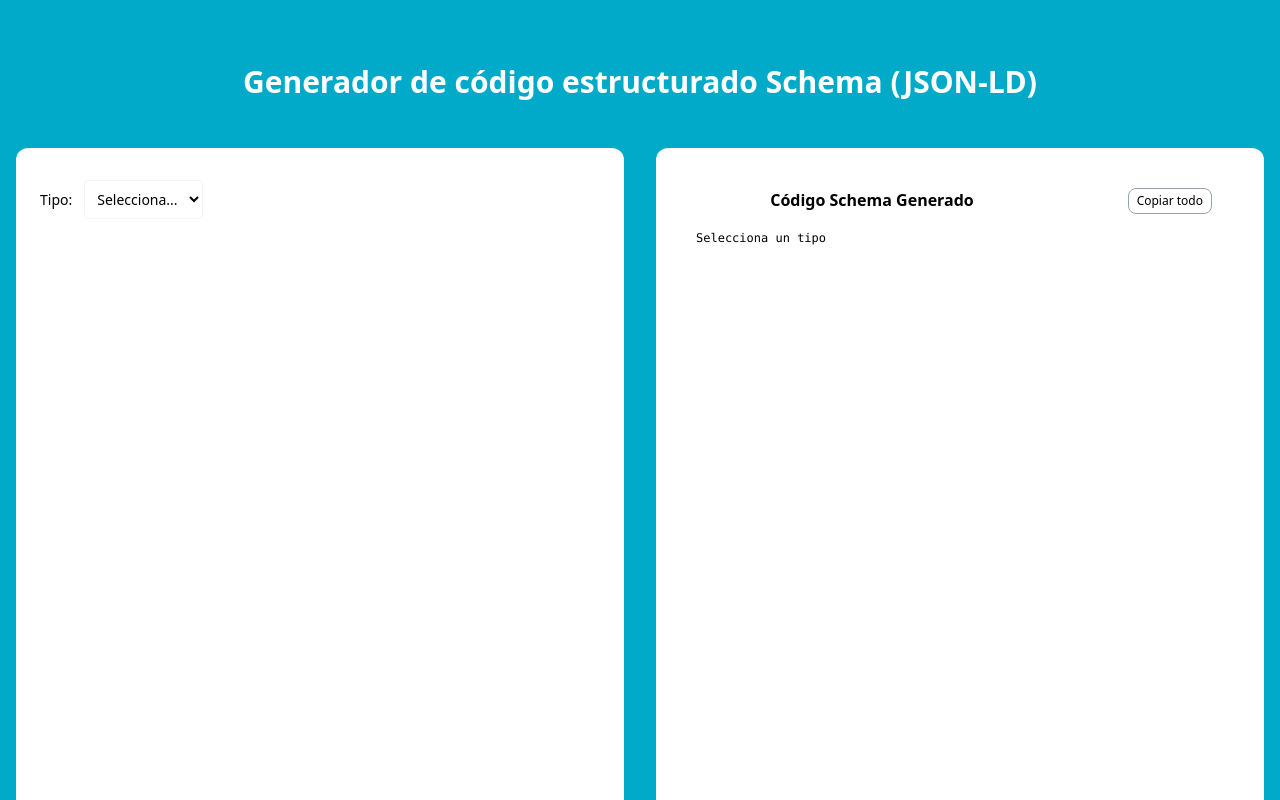
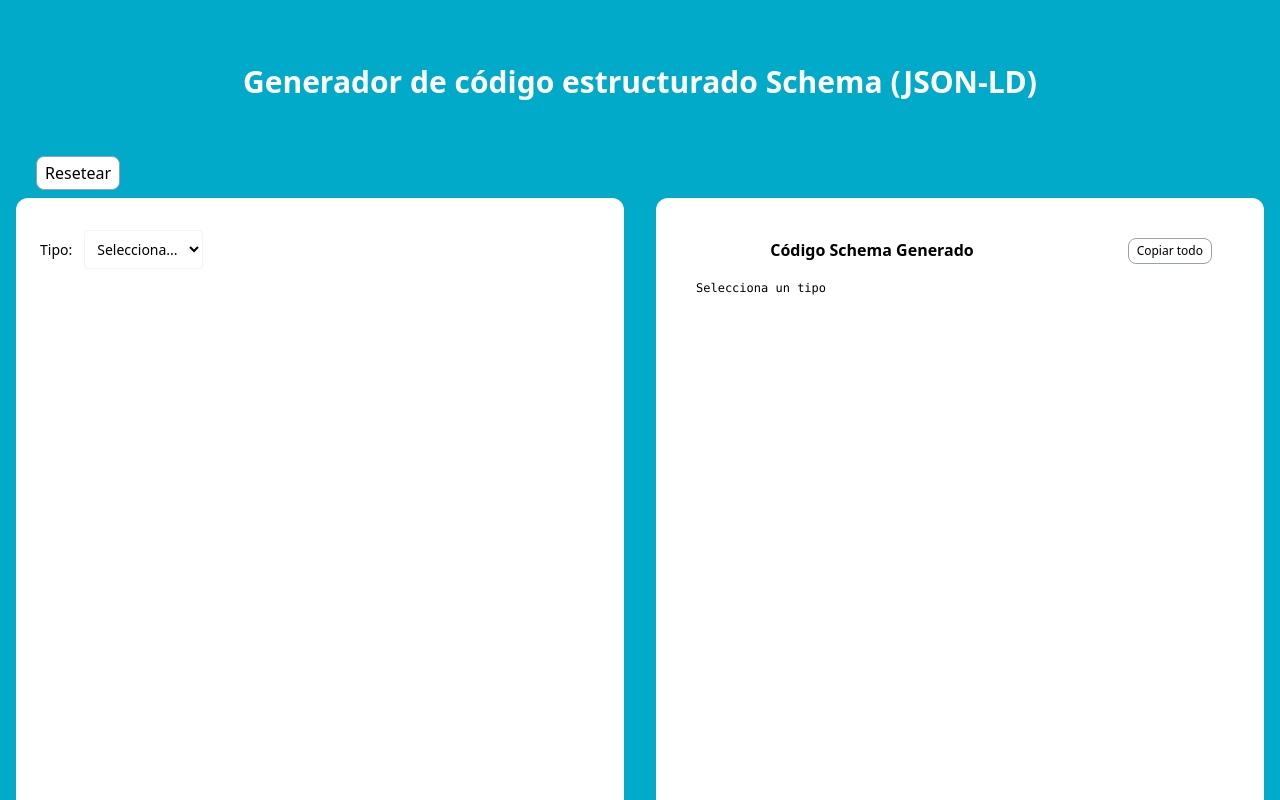
Before and after one commit to DiegoChilleron/schemaform, a React (Vite) app: page / in a window 1280 px wide. Shown: the top 800 px of the page. Built offline with nearby package versions, Linux system fonts and the light colour scheme.

Commit message:
add Reset button

```diff
--- a/src/App.tsx
+++ b/src/App.tsx
@@ -4,8 +4,8 @@ import { InputForm } from "./components/Form/InputForm";
 import { getSchemaOutputComponent } from "./helpers/getSchemaOutputComponent";
 import { FormData, ImageDimensions } from "./types.ts";
 
-export const App: React.FC = () => {
-  const [formData, setFormData] = useState<FormData>({
+// Definir los valores iniciales del formulario
+const initialFormData: FormData = {
   url: "",
   type: "",
   title: "",
@@ -22,9 +22,17 @@ export const App: React.FC = () => {
   aggregateRating: true,
   viewCount: "121",
   ratingValue: "4.9"
-  });
+};
 
+export const App: React.FC = () => {
+  const [formData, setFormData] = useState<FormData>(initialFormData);
   const [imageDimensions, setImageDimensions] = useState<ImageDimensions | null>(null);
+
+  // Función para resetear el formulario
+  const handleReset = useCallback(() => {
+    setFormData(initialFormData);
+    setImageDimensions(null);
+  }, []);
 
   // Manejador general que procesa correctamente checkboxes y otros tipos de input.
   const handleInputChange = useCallback(
@@ -59,6 +67,13 @@ export const App: React.FC = () => {
   return (
     <div className="app">
       <h1>Generador de código estructurado Schema (JSON-LD)</h1>
+      <div className="p-2">
+        <button
+          onClick={handleReset}
+          className="btn-reset">
+          Resetear
+        </button>
+      </div>
       <div className="app__container">
         <InputForm
           formData={formData}
--- a/src/helpers/getSchemaOutputComponent.ts
+++ b/src/helpers/getSchemaOutputComponent.ts
@@ -14,12 +14,12 @@ export const getSchemaOutputComponent = (
   url: string
 ): React.FC<{ formData: FormData; imageDimensions: ImageDimensions | null }> => {
   if (url.startsWith("https://neuronup.us")) return SchemaNeuronUPEN;
-  if (url.startsWith("https://neuronup.com/br")) return SchemaNeuronUPBR;
-  if (url.startsWith("https://neuronup.com/fr")) return SchemaNeuronUPFR;
-  if (url.startsWith("https://neuronup.com/it")) return SchemaNeuronUPIT;
-  if (url.startsWith("https://neuronup.com/de")) return SchemaNeuronUPDE;
-  if (url.startsWith("https://neuronup.com/ru")) return SchemaNeuronUPRU;
-  if (url.startsWith("https://neuronup.com/ar")) return SchemaNeuronUPAR;
+  if (url.startsWith("https://neuronup.com/br/")) return SchemaNeuronUPBR;
+  if (url.startsWith("https://neuronup.com/fr/")) return SchemaNeuronUPFR;
+  if (url.startsWith("https://neuronup.com/it/")) return SchemaNeuronUPIT;
+  if (url.startsWith("https://neuronup.com/de/")) return SchemaNeuronUPDE;
+  if (url.startsWith("https://neuronup.com/ru/")) return SchemaNeuronUPRU;
+  if (url.startsWith("https://neuronup.com/ar/")) return SchemaNeuronUPAR;
   if (url.startsWith("https://neuronup.com")) return SchemaNeuronUPES;
   return SchemaOutputBasic;
 };
--- a/src/index.css
+++ b/src/index.css
@@ -44,3 +44,7 @@ select {
 button {
     @apply border border-gray-400 rounded-lg py-1 px-2 mx-3 hover:bg-gray-200 active:bg-[#01AAC9] active:text-white active:border-white;
 }
+
+.btn-reset {
+    @apply bg-white font-light text-base border-gray-400 rounded-lg py-1 px-2 mx-3 hover:bg-gray-200 active:bg-[#01AAC9] active:text-white active:border-white;
+}
```
Also changed, not shown: 5 other files (tests, documents, lock files or other folders). Lines whose indentation alone changed are shown as unchanged.
